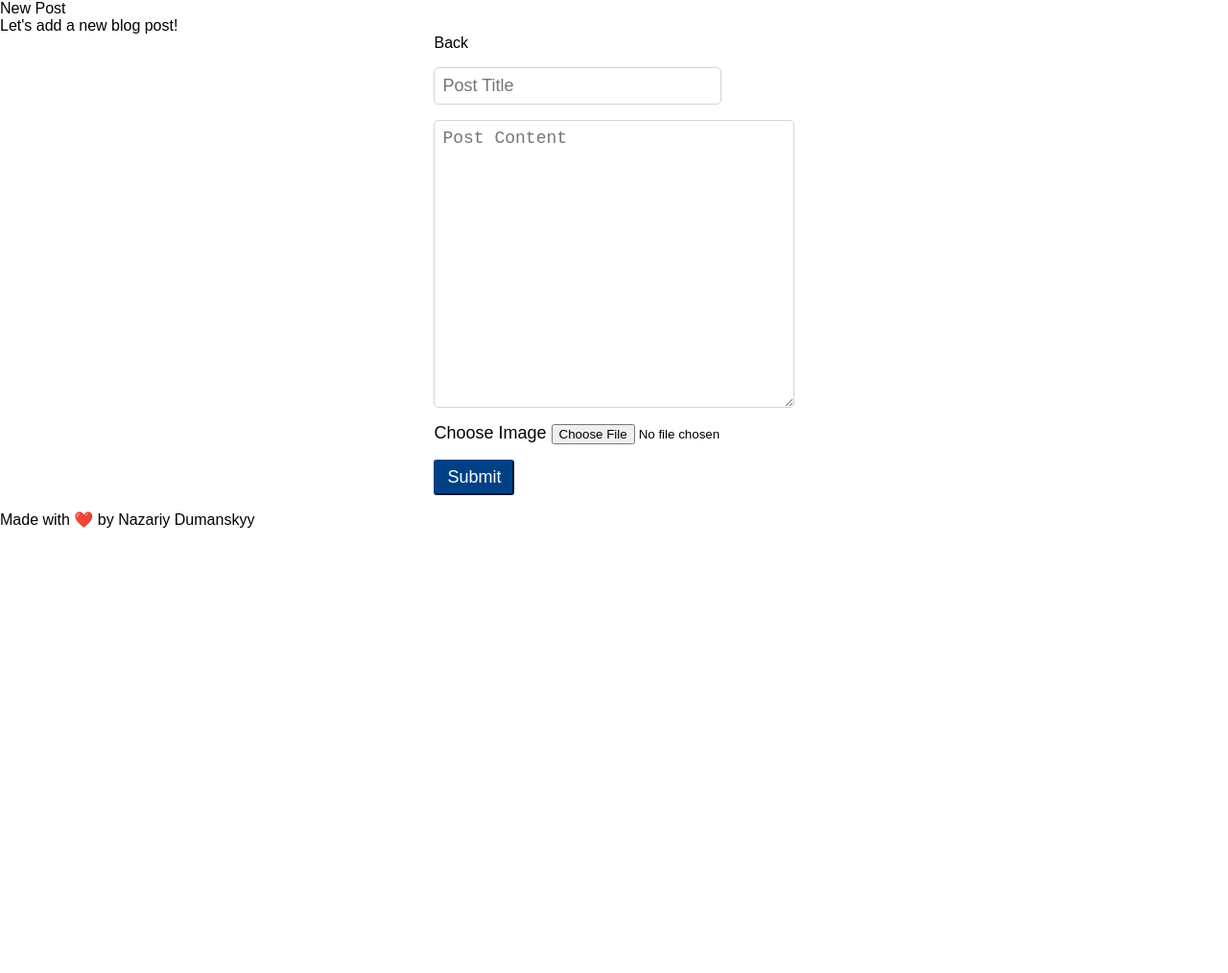
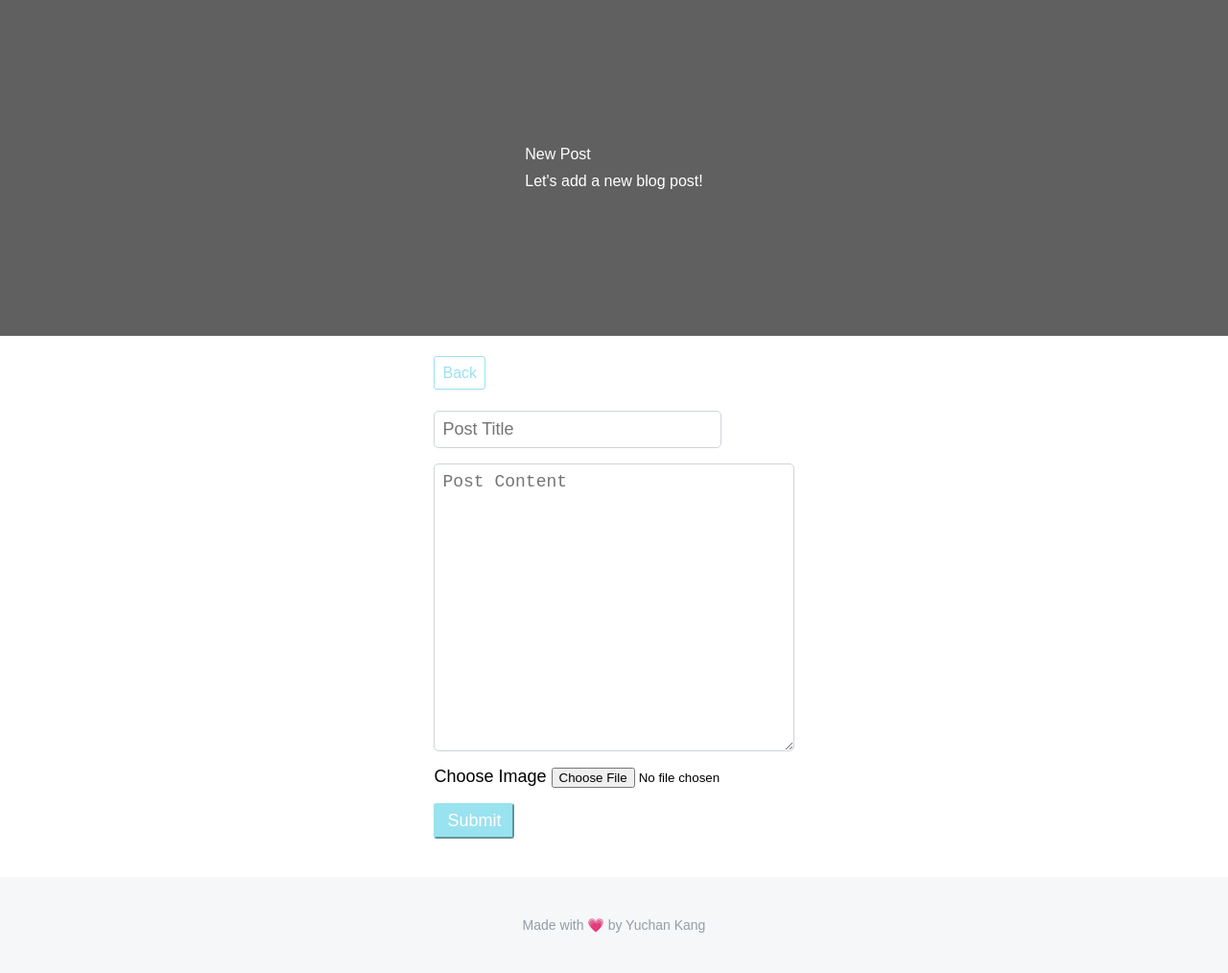
Before and after one commit to Kang-Yuchan/blog_frontend, a plain HTML site: page new-post.html in a window 1280 px wide. Shown: the whole page at 96% size. Before the commit the page ends 800 px from the top, so only its background shows below. Drawn offline with Linux system fonts and the light colour scheme.

Commit message:
Styling New post

```diff
--- a/js/post.js
+++ b/js/post.js
@@ -41,7 +41,7 @@ const buildPost = (param) => {
   const postDate = new Date(parseInt(param.added_date)).toDateString();
   const postImage = `${API_BASE_URL}${param.post_image}`;
   dataContent += `
-      <header class="individual-banner" style="background-image: url(${postImage})"></header>
+      <header class="individual-banner" style="background: url(${postImage}) center/cover no-repeat;"></header>
       <div class="main">
         <div class="main-container">
           <div class="navigation">
--- a/new-post.html
+++ b/new-post.html
@@ -1,13 +1,13 @@
 <!DOCTYPE html>
 <html>
   <head>
-        <meta charset="utf-8">
-        <meta http-equiv="X-UA-Compatible" content="IE=edge">
+    <meta charset="utf-8" />
+    <meta http-equiv="X-UA-Compatible" content="IE=edge" />
     <title>New Post</title>
-        <meta name="description" content="">
-        <meta name="viewport" content="width=device-width, initial-scale=1">
-        <link rel="stylesheet" href="style/style.css">
-        <link rel="stylesheet" href="style/new-post.css">
+    <meta name="description" content="" />
+    <meta name="viewport" content="width=device-width, initial-scale=1" />
+    <link rel="stylesheet" href="style/style.css" />
+    <link rel="stylesheet" href="style/new-post.css" />
   </head>
   <body>
     <div class="container new-post-page">
@@ -28,20 +28,37 @@
           </div>
           <div class="form-container">
             <form>
-                            <input id="form-post-title" type="text" name="post-title" placeholder="Post Title"/>
-                            <textarea id="form-post-content" name="post-content" placeholder="Post Content"></textarea>
+              <input
+                id="form-post-title"
+                type="text"
+                name="post-title"
+                placeholder="Post Title"
+              />
+              <textarea
+                id="form-post-content"
+                name="post-content"
+                placeholder="Post Content"
+              ></textarea>
               <div>
                 <label>Choose Image</label>
-                                <input type="file" name="post-image" accept="image/*">
+                <input type="file" name="post-image" accept="image/*" />
               </div>
-                            <button id="form-post-submit" type="button" onclick="submitNewPost()">Submit</button>
+              <button
+                id="form-post-submit"
+                type="button"
+                onclick="submitNewPost()"
+              >
+                Submit
+              </button>
             </form>
           </div>
         </div>
       </div>
-            <footer>
-                <p>Made with ❤️ by Nazariy Dumanskyy</p>
-            </footer>
+      <section id="section" class="footer">
+        <span class="footer__text">
+          Made with 💗 by Yuchan Kang
+        </span>
+      </section>
     </div>
     <script src="js/new-post.js"></script>
   </body>
--- a/style/new-post.css
+++ b/style/new-post.css
@@ -1,3 +1,18 @@
+:root {
+  /* Font size */
+  --font-large: 50px;
+  --font-medium: 28px;
+  --font-regular: 18px;
+  --font-small: 16px;
+  --font-micro: 14px;
+  /* Color */
+  --color-light-grey: #fcfcfd;
+  --color-grey: #616060;
+  --color-white: #ffffff;
+  --color-black: #000000;
+  --color-cyan: #99e2ef;
+  --color-dark-cyan: #8ce0ee;
+}
 
 form > * {
   display: block;
@@ -5,11 +20,43 @@ form > * {
   font-size: 18px;
 }
 
+.navigation {
+  margin: 30px 0;
+}
+
+.navigation a {
+  text-decoration: none;
+  border: 1px solid var(--color-cyan);
+  color: var(--color-cyan);
+  border-radius: 3px;
+  padding: 8px;
+  transition: all 0.2s ease;
+}
+
+.navigation a:hover {
+  background-color: var(--color-dark-cyan);
+  color: var(--color-white);
+}
+
+header {
+  height: 350px;
+  background-color: var(--color-grey);
+  display: flex;
+  justify-content: center;
+  align-items: center;
+  color: var(--color-white);
+}
+
+.title {
+  margin-bottom: 10px;
+}
+
 #form-post-title {
   width: 300px;
 }
 
-#form-post-title, #form-post-content {
+#form-post-title,
+#form-post-content {
   border: 1px solid #ced4da;
   padding: 8px;
   border-radius: 5px;
@@ -24,15 +71,15 @@ form > * {
 }
 
 #form-post-submit {
-    background-color: #004186;
-    border-color: #004186;
+  background-color: var(--color-cyan);
+  border-color: var(--color-cyan);
   color: white;
-    padding: .375rem .75rem;
+  padding: 0.375rem 0.75rem;
   border-radius: 3px;
   cursor: pointer;
   transition: all 0.2s ease-in-out;
 }
 
 #form-post-submit:hover {
-    background-color: #002349;
+  background-color: var(--color-dark-cyan);
 }
--- a/style/post.css
+++ b/style/post.css
@@ -34,7 +34,6 @@
 }
 
 .individual-banner {
-  background: url("../assets/new_post.jpg") center/cover no-repeat;
   height: 350px;
 }
 
@@ -66,4 +65,6 @@
 #individual-post-content {
   padding: 16px;
   color: #495057;
+  font-size: var(--font-regular);
+  line-height: 30px;
 }
```
Lines whose indentation alone changed are shown as unchanged.
